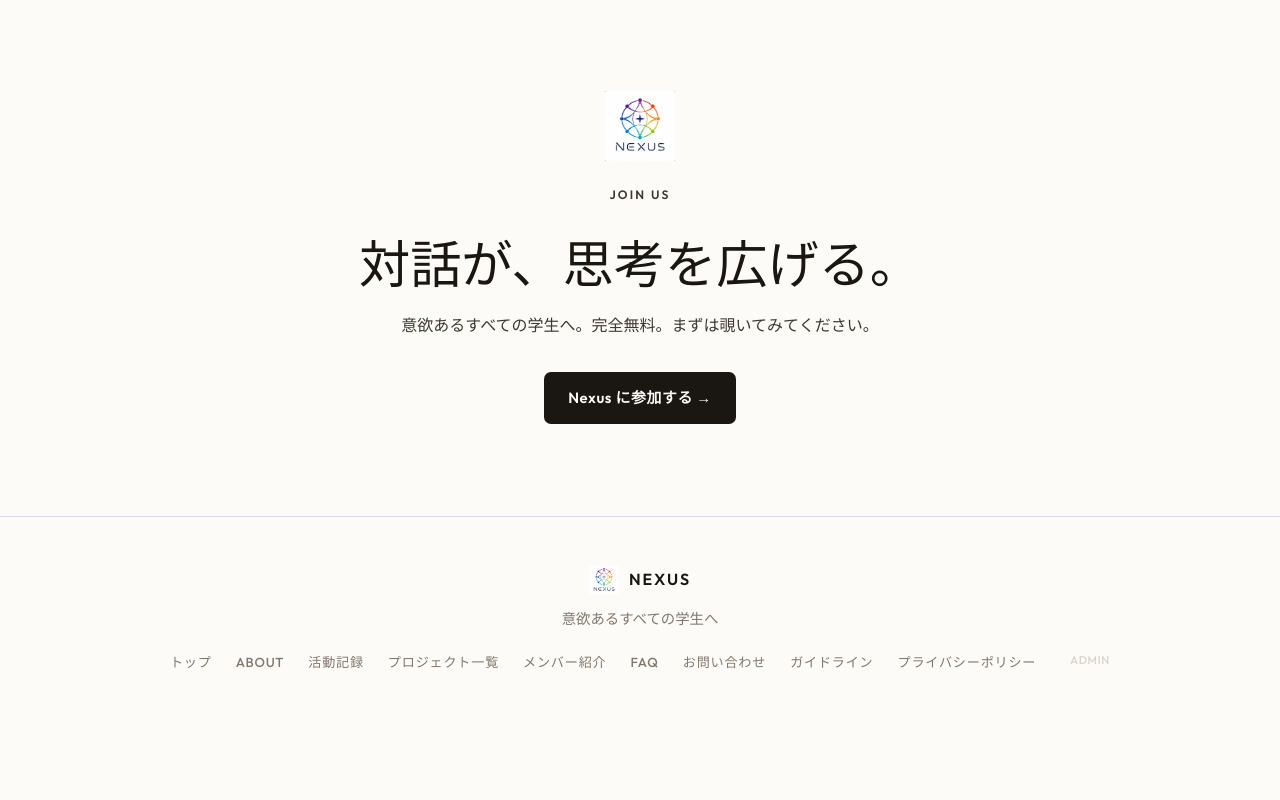
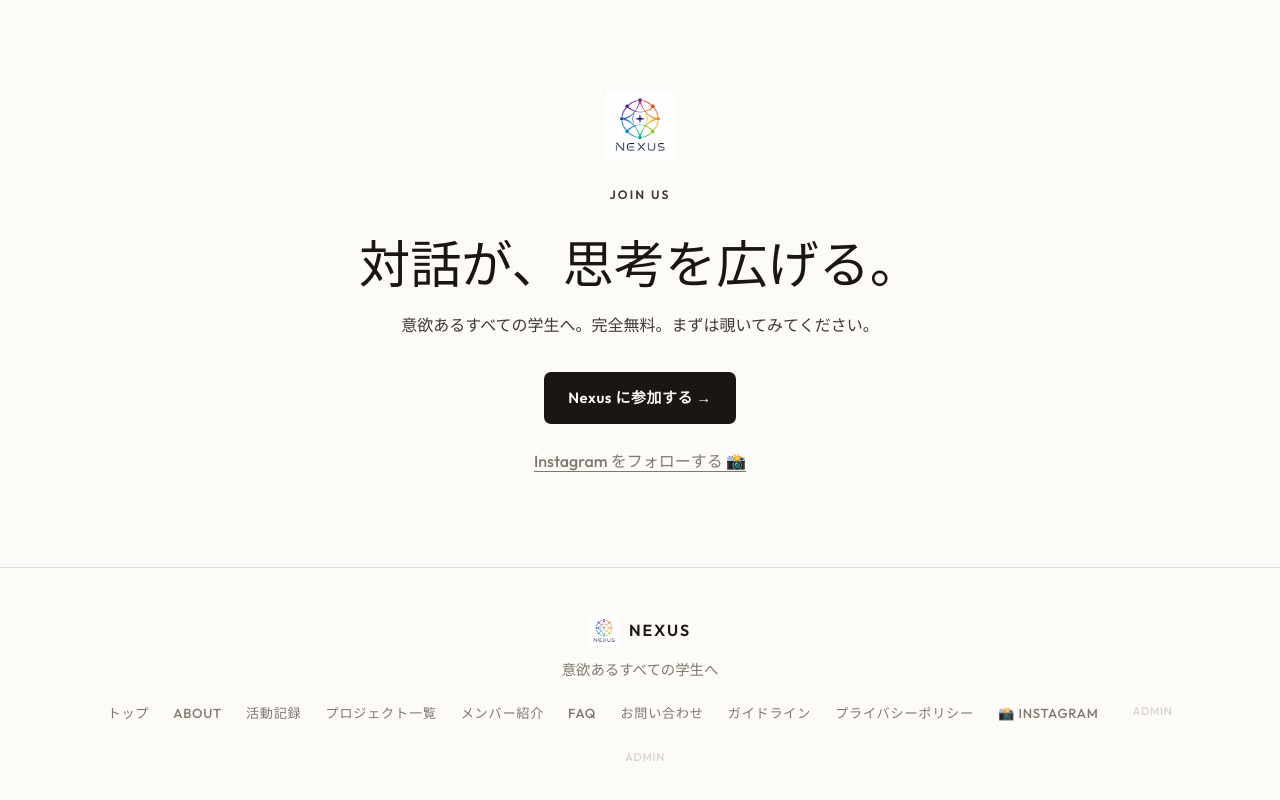
Before and after one commit to Kojki/nexus-website, a Next.js app: page / in a window 1280 px wide. Shown: the part 3130-3930 px from the top of the page. Before the commit the page ends 3851 px from the top, so only its background shows below. Built offline with nearby package versions, Linux system fonts and the light colour scheme; no server answers; the database is empty.

Commit message:
feat: Add Instagram link to footer and main page

```diff
--- a/app/en/page.tsx
+++ b/app/en/page.tsx
@@ -238,6 +238,10 @@ export default async function HomeEn() {
           <a className="button button-dark" href={joinUrl} target="_blank" rel="noreferrer">
             Join Nexus →
           </a>
+          <a className="instagram-link" href="https://www.instagram.com/nex.us_2026/" target="_blank" rel="noreferrer" style={{ display: "block" }}>
+            Follow us on Instagram 📸
+          </a>
+
         </div>
       </section>
 
--- a/app/page.tsx
+++ b/app/page.tsx
@@ -157,6 +157,9 @@ export default async function Home() {
           <a className="button button-dark" href={joinUrl} target="_blank" rel="noreferrer">
             Nexus に参加する →
           </a>
+          <a className="instagram-link" href="https://www.instagram.com/nex.us_2026/" target="_blank" rel="noreferrer" style={{ display: "block" }}>
+            Instagram をフォローする 📸
+          </a>
         </div>
       </section>
 
--- a/components/Footer.tsx
+++ b/components/Footer.tsx
@@ -19,6 +19,10 @@ export default function Footer() {
         <Link href="/contact">お問い合わせ</Link>
         <Link href="/guidelines">ガイドライン</Link>
         <Link href="/privacy">プライバシーポリシー</Link>
+        <a href="https://www.instagram.com/nex.us_2026/" target="_blank" rel="noreferrer" style={{ display: "inline-flex", alignItems: "center", gap: "4px" }}>
+          📸 Instagram
+        </a>
+        <Link href="/login" style={{ opacity: 0.3, fontSize: '0.7rem', marginLeft: '10px' }}>Admin</Link>
         <Link href="/login" style={{ opacity: 0.3, fontSize: '0.7rem', marginLeft: '10px' }}>Admin</Link>
       </nav>
     </footer>
```
